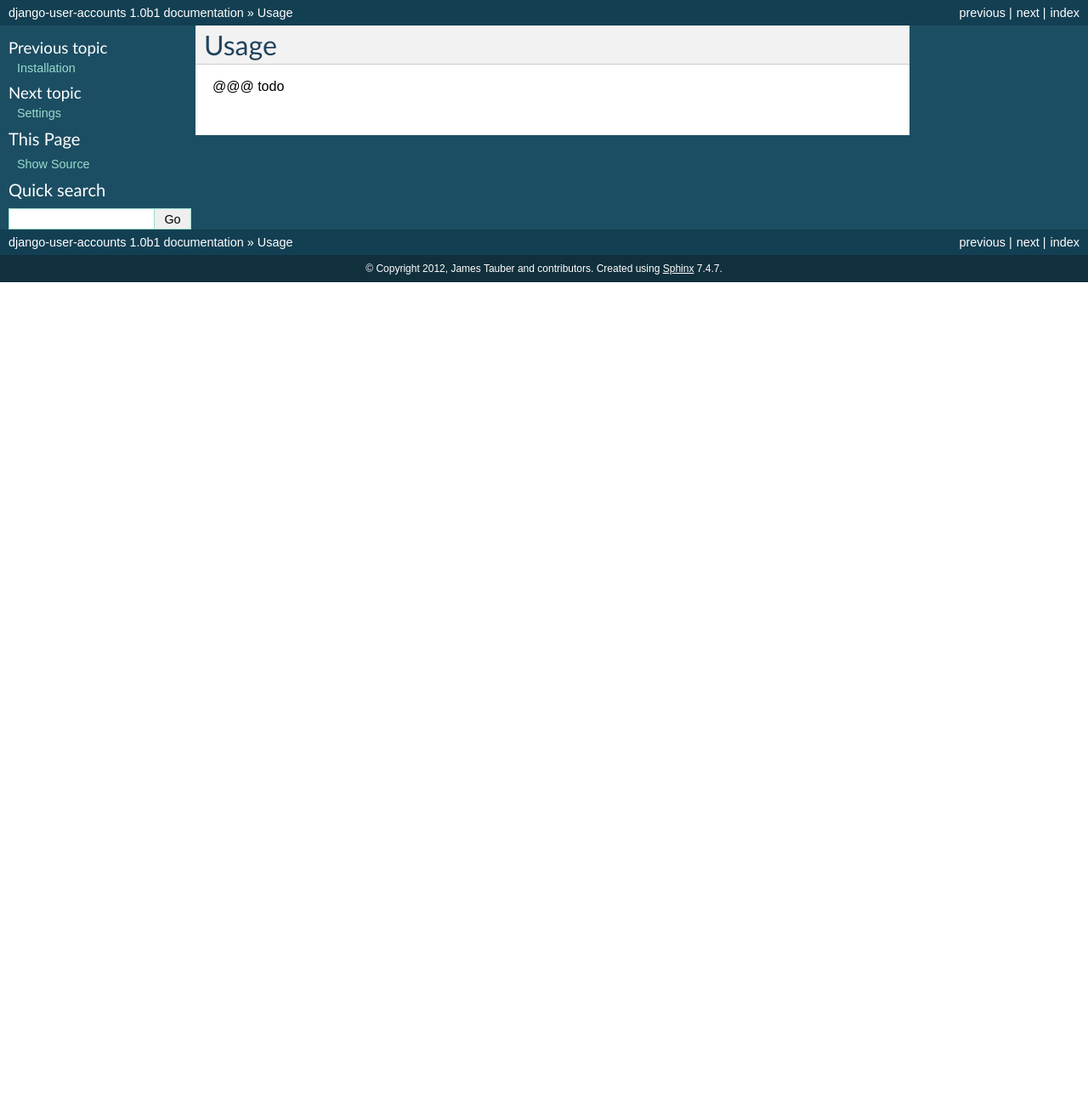
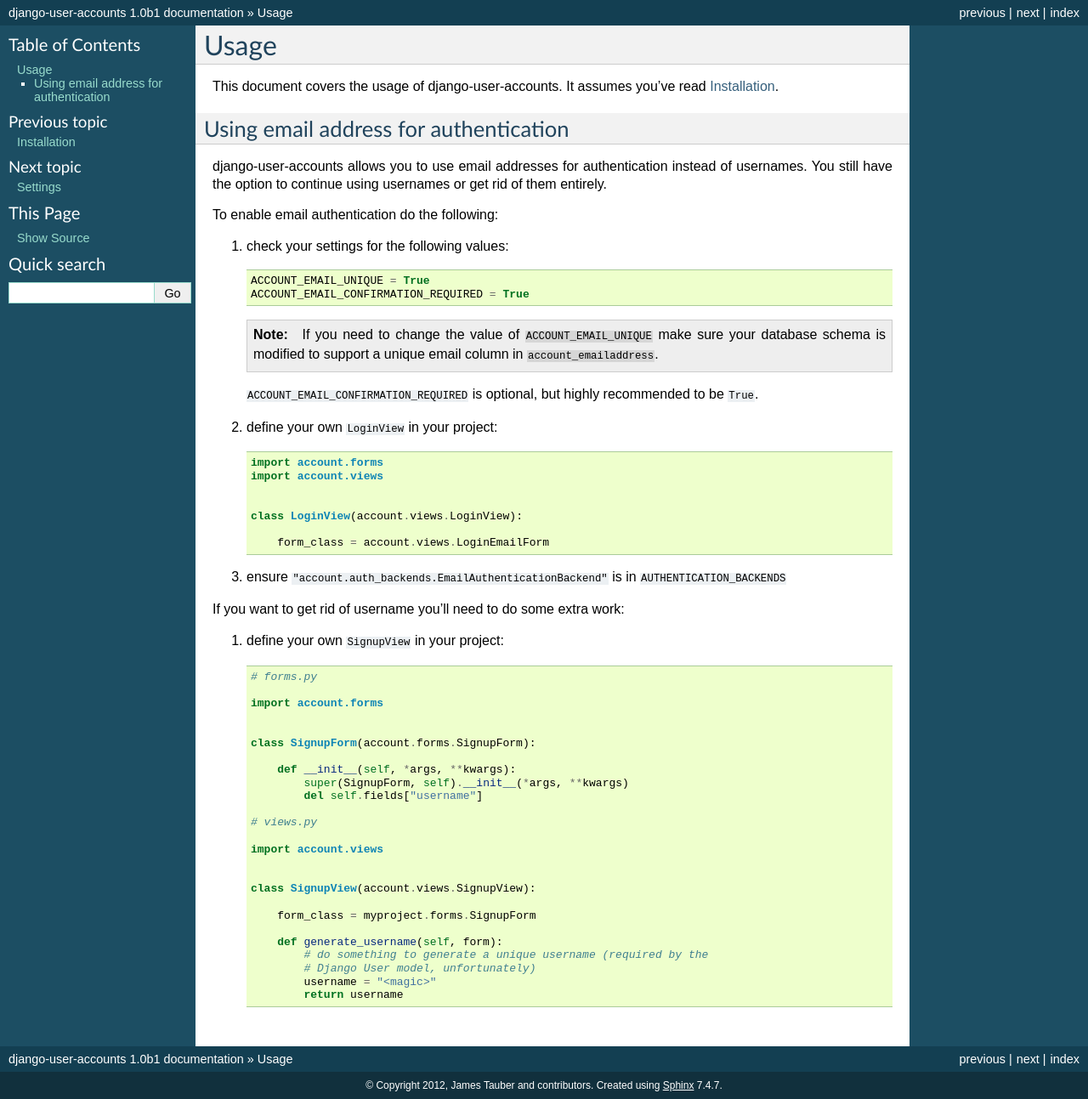
Before and after one commit to pinax/django-user-accounts, a Sphinx documentation site: the page built from docs/usage.rst, in a window 1280 px wide. Shown: the whole page at 85% size. Built offline with Sphinx 7.4.7, drawn with Linux system fonts in a browser that asks for light colours; before the commit the page ends 900 px from its top, so only the background shows below that.

Commit message:
added some usage documentation for doing email authentication

```diff
--- a/docs/usage.rst
+++ b/docs/usage.rst
@@ -1,6 +1,73 @@
 .. _usage:
 
+=====
 Usage
 =====
 
-@@@ todo
+This document covers the usage of django-user-accounts. It assumes you've
+read :ref:`installation`.
+
+Using email address for authentication
+======================================
+
+django-user-accounts allows you to use email addresses for authentication
+instead of usernames. You still have the option to continue using usernames
+or get rid of them entirely.
+
+To enable email authentication do the following:
+
+1. check your settings for the following values::
+
+       ACCOUNT_EMAIL_UNIQUE = True
+       ACCOUNT_EMAIL_CONFIRMATION_REQUIRED = True
+
+   .. note::
+
+       If you need to change the value of ``ACCOUNT_EMAIL_UNIQUE`` make sure your
+       database schema is modified to support a unique email column in
+       ``account_emailaddress``.
+
+   ``ACCOUNT_EMAIL_CONFIRMATION_REQUIRED`` is optional, but highly
+   recommended to be ``True``.
+
+2. define your own ``LoginView`` in your project::
+
+       import account.forms
+       import account.views
+
+
+       class LoginView(account.views.LoginView):
+
+           form_class = account.views.LoginEmailForm
+
+3. ensure ``"account.auth_backends.EmailAuthenticationBackend"`` is in ``AUTHENTICATION_BACKENDS``
+
+If you want to get rid of username you'll need to do some extra work:
+
+1. define your own ``SignupView`` in your project::
+
+       # forms.py
+
+       import account.forms
+
+
+       class SignupForm(account.forms.SignupForm):
+
+           def __init__(self, *args, **kwargs):
+               super(SignupForm, self).__init__(*args, **kwargs)
+               del self.fields["username"]
+
+       # views.py
+
+       import account.views
+
+
+       class SignupView(account.views.SignupView):
+
+           form_class = myproject.forms.SignupForm
+
+           def generate_username(self, form):
+               # do something to generate a unique username (required by the
+               # Django User model, unfortunately)
+               username = "<magic>"
+               return username
```
